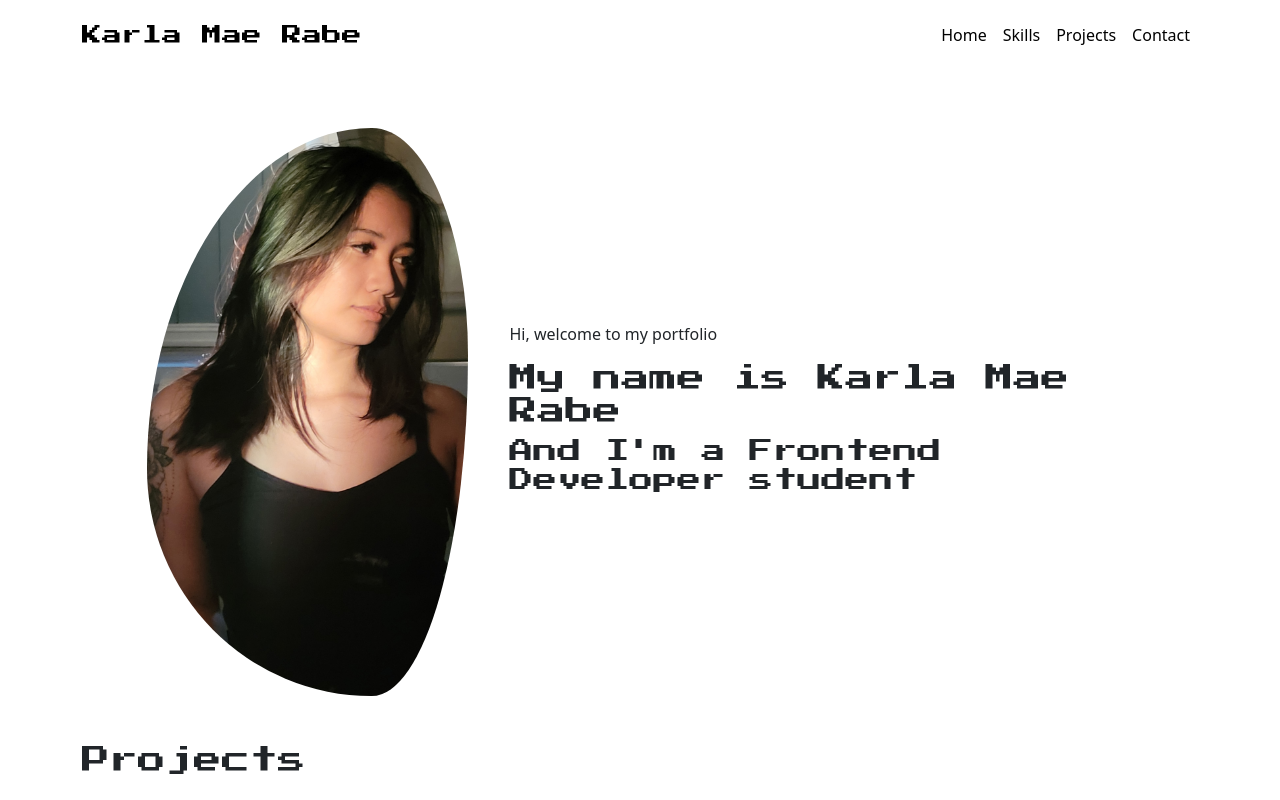
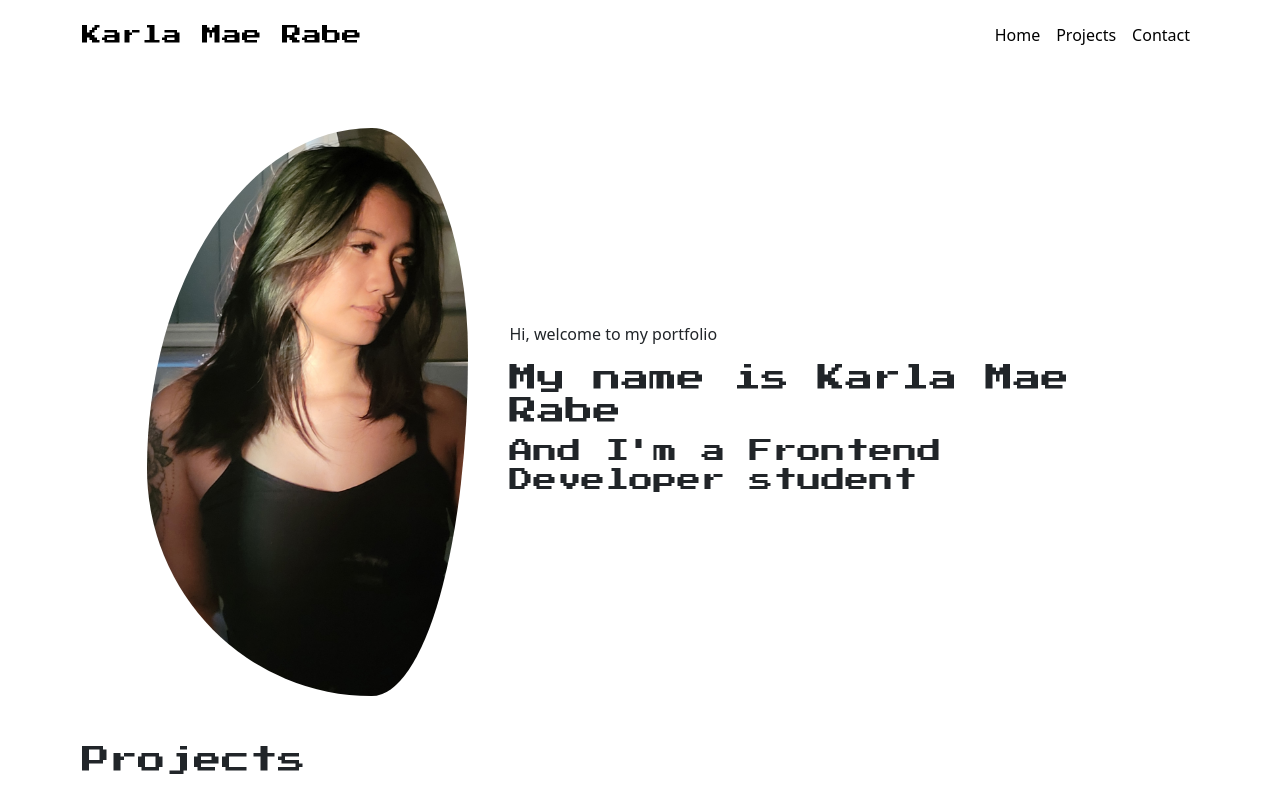
Before and after one commit to Noizenne/portfolio, a React (Create React App) app: page / in a window 1280 px wide. Shown: the top 800 px of the page. Built offline with nearby package versions, Linux system fonts and the light colour scheme.

Commit message:
Removed skills

```diff
--- a/src/components/Navbar.jsx
+++ b/src/components/Navbar.jsx
@@ -32,7 +32,6 @@ function Navigation() {
         <Navbar.Collapse id="basic-navbar-nav" className="justify-content-end">
           <Nav className="justify-content-end">
             <Nav.Link href="#home" className={activeLink === "home" ? "active navbar-link" : "navbar-link"} onClick={() => onUpdateActiveLink("home")}>Home</Nav.Link>
-            <Nav.Link href="#skills" className={activeLink === "home" ? "active navbar-link" : "navbar-link"} onClick={() => onUpdateActiveLink("skills")}>Skills</Nav.Link>
             <Nav.Link href="#projects" className={activeLink === "home" ? "active navbar-link" : "navbar-link"} onClick={() => onUpdateActiveLink("projects")}>Projects</Nav.Link>
             <Nav.Link href="#contact" className={activeLink === "home" ? "active navbar-link" : "navbar-link"} onClick={() => onUpdateActiveLink("contact")}>Contact</Nav.Link>
           </Nav>
```
